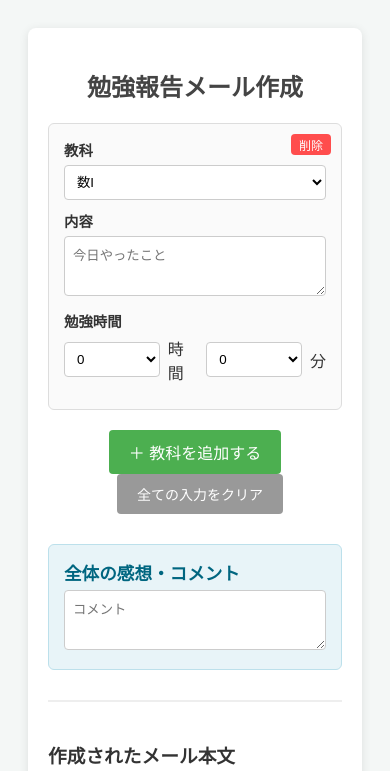
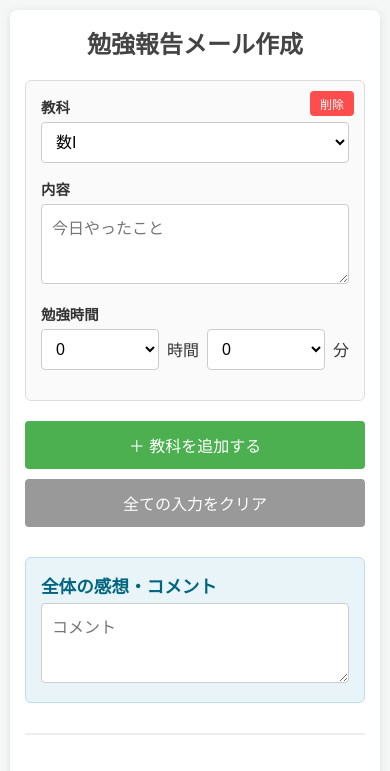
Before and after one commit to mejiruku/study-report, a plain HTML site: page index.html in a window 390 px wide. Shown: the top 771 px of the page. Drawn offline with Linux system fonts and the light colour scheme.

Commit message:
Add files via upload

```diff
--- a/css/style.css
+++ b/css/style.css
@@ -1,8 +1,11 @@
+/* 全体の基本設定 */
+
 body {
-    font-family: sans-serif;
+    font-family: "Helvetica Neue", Arial, "Hiragino Kaku Gothic ProN", "Hiragino Sans", Meiryo, sans-serif;
     background-color: #f4f7f6;
     padding: 20px;
     color: #333;
+    margin: 0;
 }
 
 .container {
@@ -17,7 +20,11 @@ body {
 h2 {
     text-align: center;
     color: #444;
+    margin-top: 0;
 }
+
+
+/* 教科ごとの入力ブロック */
 
 .subject-row {
     border: 1px solid #ddd;
@@ -37,12 +44,12 @@ h2 {
     border: none;
     border-radius: 4px;
     cursor: pointer;
-    padding: 2px 8px;
+    padding: 4px 10px;
     font-size: 12px;
 }
 
 .form-group {
-    margin-bottom: 10px;
+    margin-bottom: 15px;
 }
 
 label {
@@ -56,17 +63,22 @@ select,
 input[type="text"],
 textarea {
     width: 100%;
-    padding: 8px;
+    padding: 10px;
     border: 1px solid #ccc;
     border-radius: 4px;
     box-sizing: border-box;
     background-color: #fff;
+    font-size: 16px;
+    /* モバイルでズームされないためのサイズ */
 }
 
 textarea {
-    height: 60px;
+    height: 80px;
     resize: vertical;
 }
+
+
+/* その他入力欄 */
 
 .other-subject-input {
     margin-top: 8px;
@@ -74,41 +86,64 @@ textarea {
     border: 2px solid #008CBA;
 }
 
+
+/* 時間入力エリアのレスポンシブ対応 */
+
 .time-inputs {
     display: flex;
     align-items: center;
     gap: 8px;
+    flex-wrap: wrap;
 }
 
 .time-inputs select {
-    width: 100px;
+    flex: 1;
+    min-width: 80px;
+    max-width: 120px;
 }
 
+
+/* 操作ボタンエリア（レスポンシブ版） */
+
 .controls {
+    display: flex;
+    justify-content: center;
+    gap: 10px;
+    margin: 20px 0;
+    flex-wrap: wrap;
+}
+
+.add-btn,
+.reset-btn {
+    padding: 12px 20px;
+    border: none;
+    border-radius: 4px;
+    cursor: pointer;
+    font-size: 16px;
+    transition: opacity 0.2s;
+    min-width: 160px;
+    flex: 1;
+    max-width: 300px;
     text-align: center;
-    margin: 20px 0;
 }
 
 .add-btn {
     background-color: #4CAF50;
     color: white;
-    padding: 10px 20px;
-    border: none;
-    border-radius: 4px;
-    cursor: pointer;
-    font-size: 16px;
 }
 
 .reset-btn {
     background-color: #999;
     color: white;
-    padding: 10px 20px;
-    border: none;
-    border-radius: 4px;
-    cursor: pointer;
-    font-size: 14px;
-    margin-left: 10px;
 }
+
+.add-btn:active,
+.reset-btn:active {
+    opacity: 0.7;
+}
+
+
+/* 全体の感想エリア */
 
 .global-comment-section {
     margin-top: 30px;
@@ -118,6 +153,9 @@ textarea {
     border: 1px solid #bce0eb;
 }
 
+
+/* 結果表示エリア */
+
 .result-area {
     margin-top: 30px;
     border-top: 2px solid #eee;
@@ -126,12 +164,13 @@ textarea {
 
 #output-text {
     width: 100%;
-    height: 350px;
+    height: 300px;
     padding: 10px;
     font-family: monospace;
     border: 1px solid #ccc;
     background-color: #f9f9f9;
     line-height: 1.5;
+    font-size: 14px;
 }
 
 .copy-btn {
@@ -139,12 +178,13 @@ textarea {
     width: 100%;
     background-color: #008CBA;
     color: white;
-    padding: 12px;
+    padding: 15px;
     border: none;
     border-radius: 4px;
     cursor: pointer;
-    font-size: 16px;
+    font-size: 18px;
     margin-top: 10px;
+    font-weight: bold;
 }
 
 .total-display {
@@ -154,3 +194,27 @@ textarea {
     color: #008CBA;
     margin-bottom: 10px;
 }
+
+
+/* スマホ向けのレイアウト微調整 */
+
+@media (max-width: 480px) {
+    body {
+        padding: 10px;
+    }
+    .container {
+        padding: 15px;
+    }
+    .controls {
+        flex-direction: column;
+        align-items: stretch;
+    }
+    .add-btn,
+    .reset-btn {
+        max-width: none;
+        width: 100%;
+    }
+    .time-inputs select {
+        max-width: none;
+    }
+}
--- a/index.html
+++ b/index.html
@@ -5,7 +5,7 @@
     <meta charset="UTF-8">
     <meta name="viewport" content="width=device-width, initial-scale=1.0">
     <title>StudyReport</title>
-    <link rel="stylesheet" href="./css/style.css?v=1.0.0">
+    <link rel="stylesheet" href="./css/style.css?v=1.0.1">
     <link rel="manifest" href="./js/manifest.json?v=1.0.0">
     <link rel="icon" type="image/x-icon" href="./assets/favicon.ico">
     <link rel="apple-touch-icon" sizes="180x180" href="./assets/apple-touch-icon-180x180.png">
```
